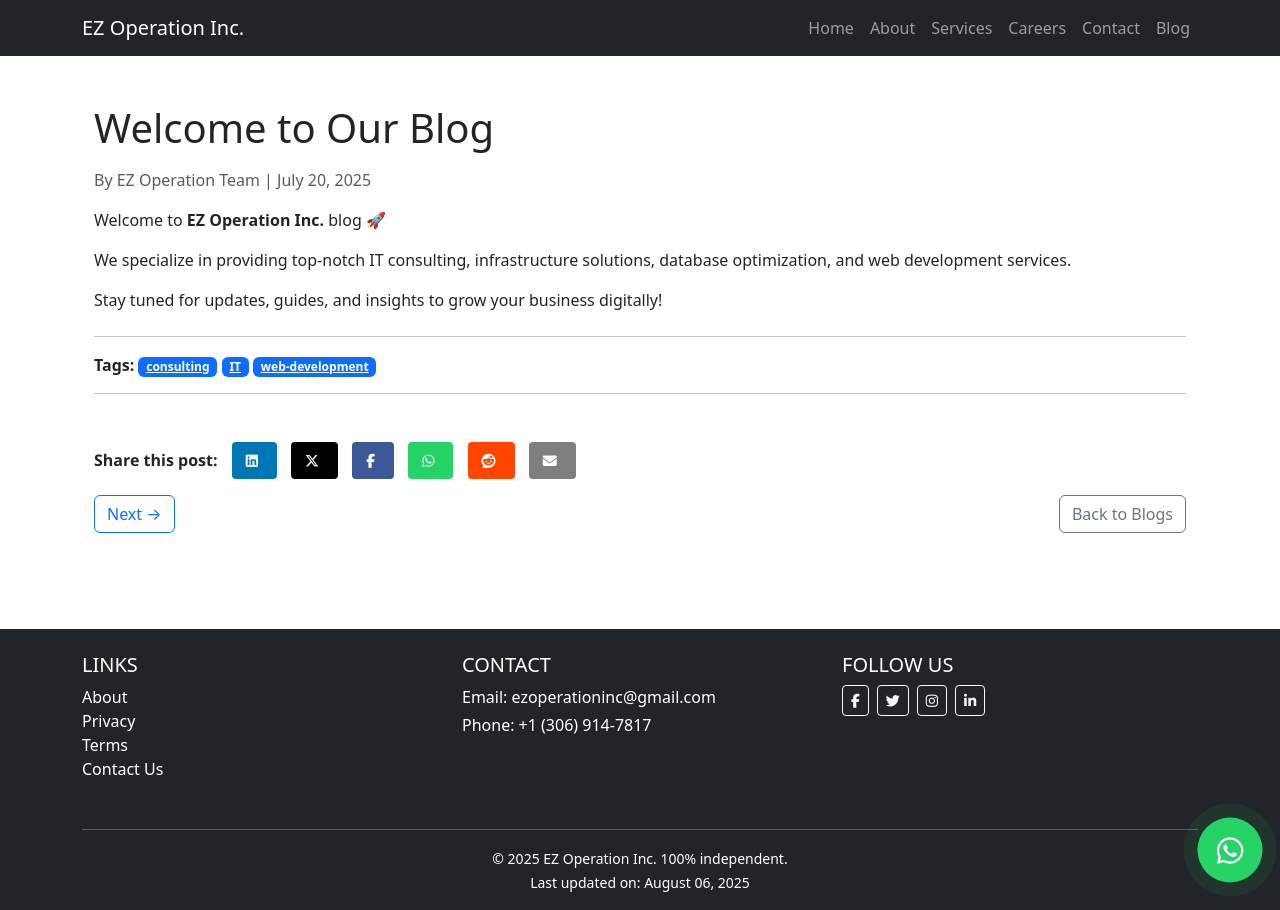
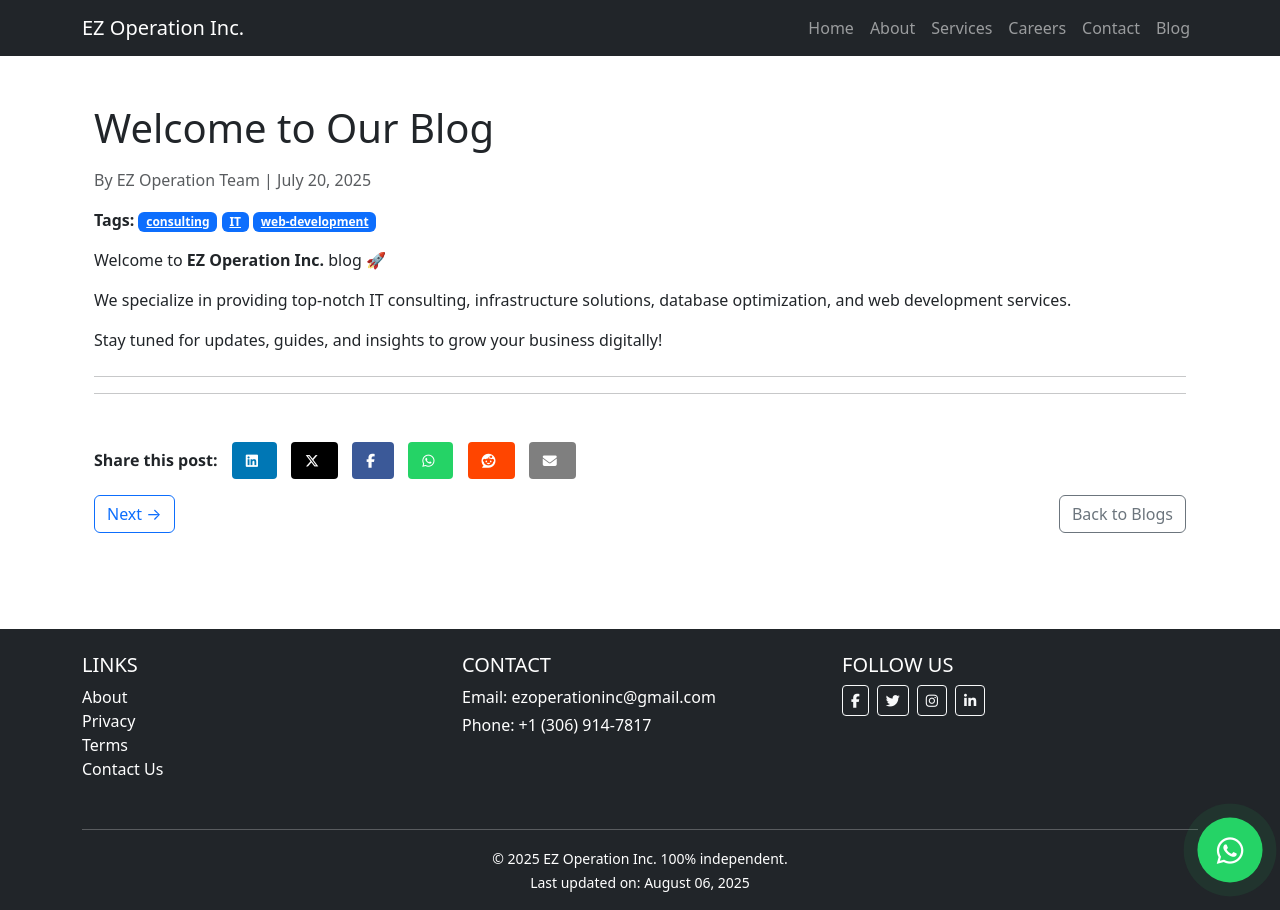
Before and after one commit to EZOPINC/EZOP, a Jekyll site: the page built from _posts/2025-07-20-Welcome-to-EZOP.md, in a window 1280 px wide. Built offline with Jekyll 4.4.1, drawn with Linux system fonts in a browser that asks for light colours.

Commit message:
moved blog tag from footer side to the bottom of blog title and author.

```diff
--- a/_layouts/post.html
+++ b/_layouts/post.html
@@ -7,12 +7,6 @@ layout: default
     By {{ page.author | default: "EZ Operation Team" }}
     | {{ page.date | date: "%B %d, %Y" }}
   </p>
-
-  <div class="content mb-4">
-    {{ content }}
-  </div>
-
-  <hr>
   {% if page.tags %}
     <p class="mt-3">
       <strong>Tags:</strong>
@@ -21,7 +15,13 @@ layout: default
       {% endfor %}
     </p>
   {% endif %}
-    <hr>
+  <div class="content mb-4">
+    {{ content }}
+  </div>
+
+  <hr>
+
+  <hr>
   {% include share-buttons.html %}
   <div class="d-flex justify-content-between">
     {% if page.previous %}
```
